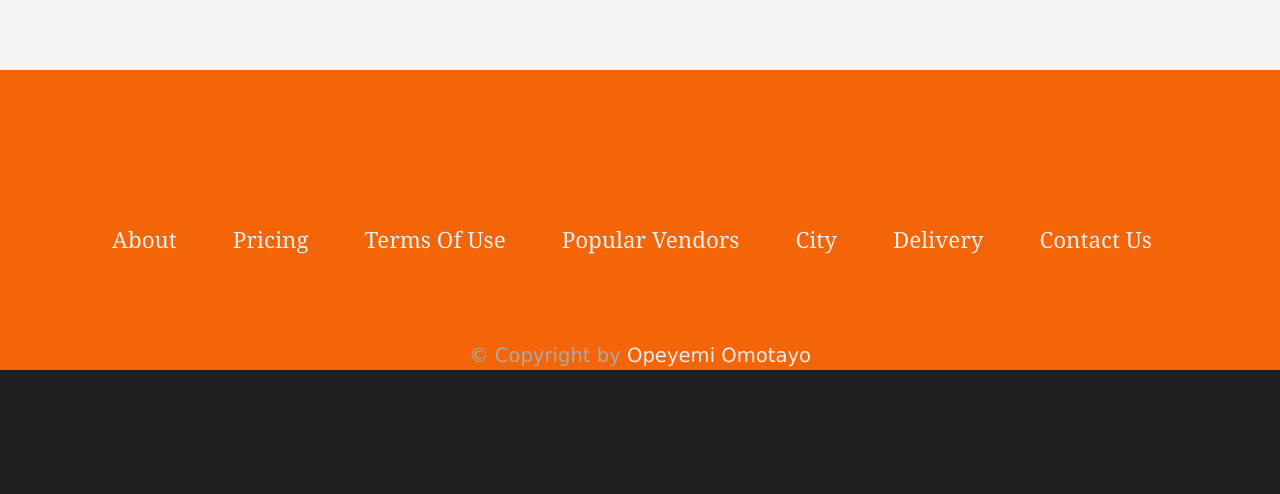
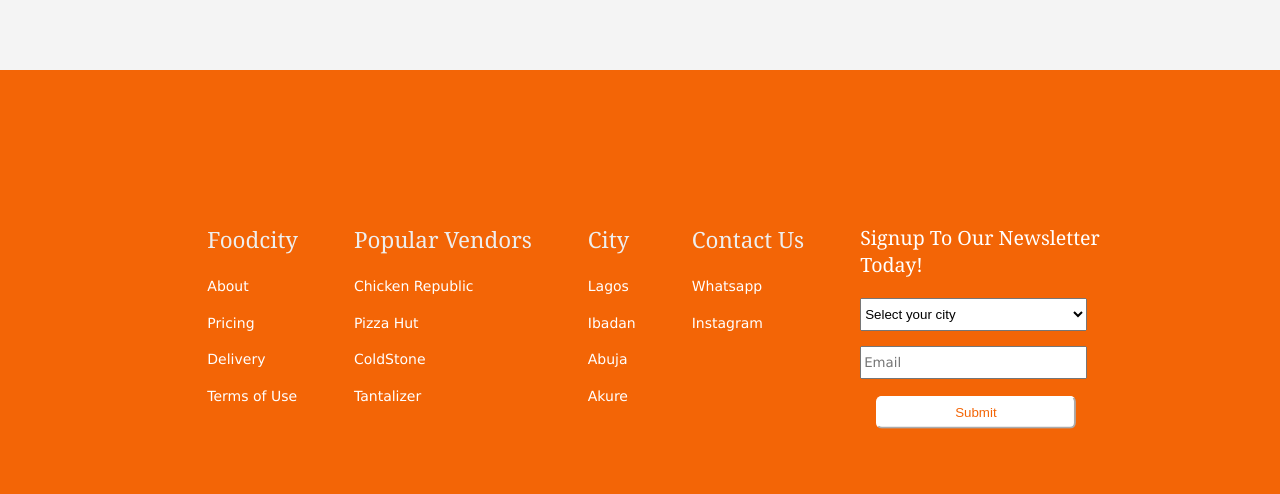
Before and after one commit to Opeyemi-Omotayo/Food-Order-App, a plain HTML site: page index.html in a window 1280 px wide. Shown: the part 1864-2358 px from the top of the page. Before the commit the page ends 2234 px from the top, so only its background shows below. Drawn offline with Linux system fonts and the light colour scheme.

Commit message:
edited the footer

```diff
--- a/CSS/styles.css
+++ b/CSS/styles.css
@@ -34,12 +34,42 @@
   font-size: 1.4rem;
   color: #aaa;
   text-align: center;
+  padding: 10px;
 }
 
 .footer__copyright .footer__link {
   font-size: 1.4rem;
 }
 
+.footerP {
+  color: white;
+}
+
+.footerForm-spacing {
+  margin-bottom: 15px;
+  width: 90%; height: 33px;
+}
+
+.form-div {
+  width: 21.8421%;
+}
+
+.footerBtn {
+  background-color: white;
+  border-color: white;
+  color: #f36506;
+  width: 79%;
+  height: 33px;
+  border-radius: 6px;
+  transform: translate(8%, 5%);
+}
+
+.footerBtn:hover {
+  background-color: transparent;
+  color: white;
+}
+
+/*headerrr     */
 #header #logo {
   margin: 22px 0 0 0;
 }
@@ -240,7 +270,7 @@ nav ul {
 --------------------------------------------------------------------------------------------------------------- */
 body {
   color: #a8a8a8;
-  background-color: #202020;
+  background-color: #f36506;
 }
 a {
   color: #f36506;
@@ -370,7 +400,8 @@ a:focus {
 .formContainer {
   transform: translate(15%, 5%);
 }
-.modal, .reg {
+.modal,
+.reg {
   position: absolute;
   top: 50%;
   left: 50%;
@@ -394,7 +425,8 @@ a:focus {
   background: none;
 }
 
-.overlayy, .shadow-overlay {
+.overlayy,
+.shadow-overlay {
   position: absolute;
   top: 0;
   left: 0;
@@ -405,7 +437,8 @@ a:focus {
   z-index: 5;
 }
 
-.hiddenn, .hide {
+.hiddenn,
+.hide {
   display: none;
 }
 
@@ -422,6 +455,6 @@ a:focus {
   margin-left: 65px;
 }
 
-.modalText{
+.modalText {
   color: black;
 }
--- a/index.html
+++ b/index.html
@@ -186,29 +186,49 @@
       </section>
     </div>
 
+    <div class="wrapper">
     <footer class="footerr">
       <ul class="footer__nav">
         <li class="footer__item">
-          <h6><a class="footer__link" href="#">About</a></h6>
-        </li>
-        <li class="footer__item">
-          <h6><a class="footer__link" href="#">Pricing</a></h6>
-        </li>
-        <li class="footer__item">
-          <h6><a class="footer__link" href="#">Terms of Use</a></h6>
+          <h6><a class="footer__link" href="#">Foodcity</a></h6>
+          <p class="footerP">About</p>
+          <p class="footerP">Pricing</p>
+          <p class="footerP">Delivery</p>
+          <p class="footerP">Terms of Use</p>
         </li>
         <li class="footer__item">
           <h6><a class="footer__link" href="#">Popular Vendors</a></h6>
+          <p class="footerP">Chicken Republic</p>
+          <p class="footerP" >Pizza Hut</p>
+          <p class="footerP">ColdStone</p>
+          <P class="footerP">Tantalizer</P>
         </li>
         <li class="footer__item">
           <h6><a class="footer__link" href="#">City</a></h6>
-        </li>
-        <li class="footer__item">
-          <h6><a class="footer__link" href="#">Delivery</a></h6>
+          <p class="footerP">Lagos</p>
+          <p class="footerP">Ibadan</p>
+          <p class="footerP">Abuja</p>
+          <p class="footerP">Akure</p>
         </li>
         <li class="footer__item">
           <h6><a class="footer__link" href="#">Contact Us</a></h6>
+          <p class="footerP" >Whatsapp</p>
+          <p class="footerP">Instagram</p>
         </li>
+        <div class="form-div">
+          <h6 class="heading footerP">Signup to our newsletter today!</h6>
+          <form action="#" method="post">
+              <select class="footerForm-spacing" >
+                <option value="Select your city">Select your city</option>
+                <option value="Lagos">Lagos</option>
+                <option value="Ibadan">Ibadan</option>
+                <option value="Abuja">Abuja</option>
+                <option value="Akure">Akure</option>
+                </select>
+              <input class="footerForm-spacing" type="text" placeholder="Email">
+              <button  class="footerBtn" type="submit" value="submit">Submit</button>
+          </form>
+        </div>
       </ul>
       <p class="footer__copyright">
         &copy; Copyright by
@@ -220,6 +240,7 @@
         >
       </p>
     </footer>
+    </div>
 
     <script src="JS/script.js"></script>
   </body>
```
